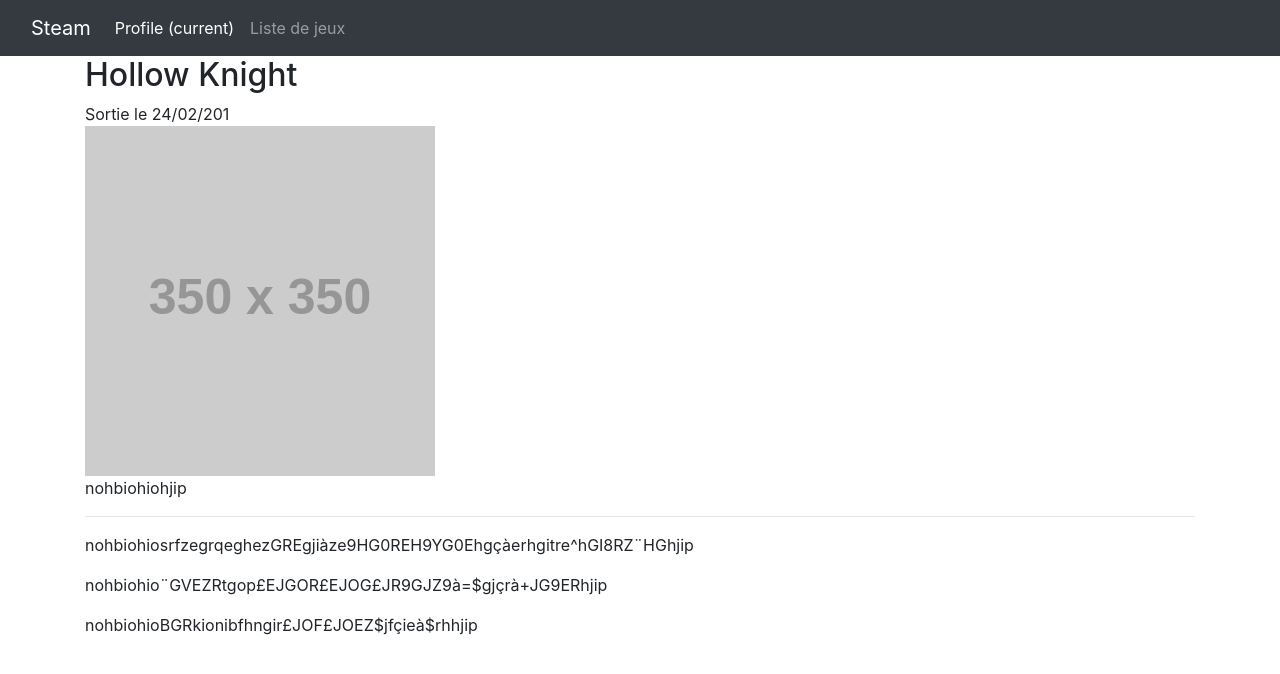
After one commit to Ribie14/SteamProject, a Symfony app: template templates/steam/show.html.twig in a window 1280 px wide. The commit adds this page. Shown: the top 674 px of the page. Run offline with Twig, Linux system fonts and the light colour scheme; the template is opened without the code that fills it, so the values that code supplies are empty; grey boxes labelled with a size stand in for pictures from a placeholder-image service; some libraries are stand-ins or nearby versions.

Commit message:
Jusqu'a 31:50 de la video 1 blog par steam

```diff
--- a/templates/base.html.twig
+++ b/templates/base.html.twig
@@ -5,6 +5,7 @@
         <title>{% block title %}Welcome!{% endblock %}</title>
         {# Run `composer require symfony/webpack-encore-bundle`
            and uncomment the following Encore helpers to start using Symfony UX #}
+           <link rel="stylesheet" href="https://stackpath.bootstrapcdn.com/bootstrap/4.3.1/css/bootstrap.min.css" integrity="sha384-ggOyR0iXCbMQv3Xipma34MD+dH/1fQ784/j6cY/iJTQUOhcWr7x9JvoRxT2MZw1T" crossorigin="anonymous">
         {% block stylesheets %}
             {#{{ encore_entry_link_tags('app') }}#}
         {% endblock %}
@@ -14,6 +15,29 @@
         {% endblock %}
     </head>
     <body>
+                <nav class="navbar navbar-expand-lg navbar-dark bg-dark">
+                    <div class="container-fluid">
+                        <a class="navbar-brand" href="/">Steam</a>
+                        <button class="navbar-toggler" type="button" data-bs-toggle="collapse" data-bs-target="#navbarColor02" aria-controls="navbarColor02" aria-expanded="false" aria-label="Toggle navigation">
+                        <span class="navbar-toggler-icon"></span>
+                        </button>
+
+                        <div class="collapse navbar-collapse" id="navbarColor02">
+                        <ul class="navbar-nav me-auto">
+                            <li class="nav-item">
+                            <a class="nav-link active" href="/profile">Profile
+                                <span class="visually-hidden">(current)</span>
+                            </a>
+                            </li>
+                            <li class="nav-item">
+                            <a class="nav-link" href="/jeux">Liste de jeux</a>
+                            </li>
+                        </ul>
+                        </div>
+                    </div>
+                </nav>
+        <div class="container">
         {% block body %}{% endblock %}
+        </div>
     </body>
 </html>
--- /dev/null
+++ b/templates/steam/home.html.twig
@@ -0,0 +1,6 @@
+{% extends 'base.html.twig' %}
+
+{% block body %}
+
+<h1> Bienvenue dans sur une copie de steam !</h1>
+{% endblock %}
--- /dev/null
+++ b/templates/steam/show.html.twig
@@ -0,0 +1,19 @@
+{% extends 'base.html.twig' %}
+
+{% block body %}
+
+    <article>
+         <h2>Hollow Knight</h2>
+            <div class="metadata">Sortie le 24/02/201</div>
+                <div class ="content">
+                    <img src="http://placehold.it/350x350" alt"">
+                    <p>nohbiohiohjip</p>
+                </div>
+                <hr>
+                <p>nohbiohiosrfzegrqeghezGREgjiàze9HG0REH9YG0Ehgçàerhgitre^hGI8RZ¨HGhjip</p>
+                <p>nohbiohio¨GVEZRtgop£EJGOR£EJOG£JR9GJZ9à=$gjçrà+JG9ERhjip</p>
+                <p>nohbiohioBGRkionibfhngir£JOF£JOEZ$jfçieà$rhhjip</p>
+                </hr>
+    </article>
+
+{% endblock %}
```
Also changed, not shown: src/Controller/SteamController.php (+15 -1 lines), templates/steam/index.html.twig (+30 -12 lines).
